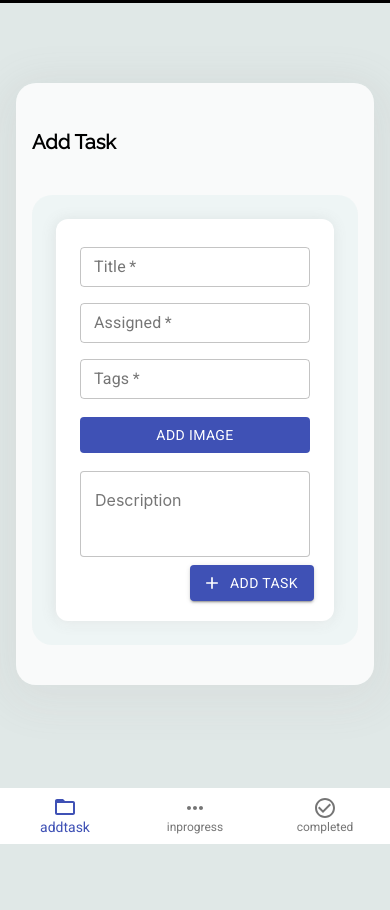
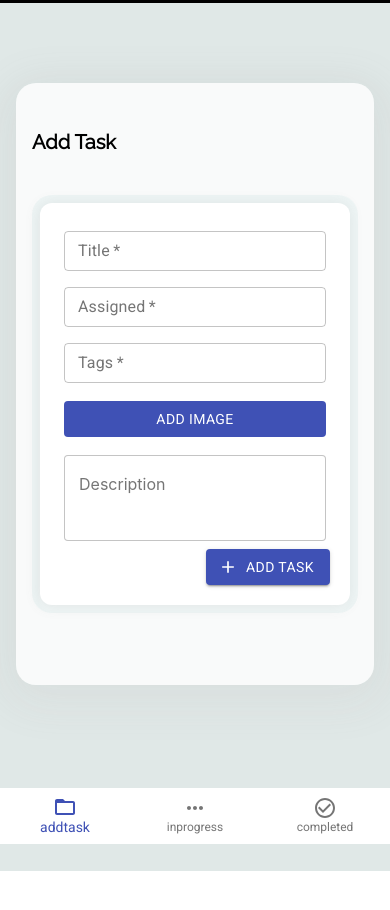
Before and after one commit to lux22/todoList-mern, a React (Create React App) app in the folder client/: page / in a window 390 px wide. Shown: the top 910 px of the page. After the commit the page ends 871 px from the top, so only its background shows below. Built offline with nearby package versions, Linux system fonts and the light colour scheme.

Commit message:
updated changes to mobile resonsive bottom navigation links

```diff
--- a/client/public/index.html
+++ b/client/public/index.html
@@ -26,7 +26,7 @@
     -->
     <title>React App</title>
   </head>
-  <body style="margin: 0px">
+  <body style="margin: 0px; height: 100vh">
     <noscript>You need to enable JavaScript to run this app.</noscript>
     <div id="root"></div>
     <!--
--- a/client/src/app.styles.js
+++ b/client/src/app.styles.js
@@ -3,13 +3,14 @@ import { makeStyles } from "@material-ui/core";
 export const useStyles = makeStyles((theme) => ({
   bgPrimary: {
     background: "#e0e8e7",
-    [theme.breakpoints.up("sm")]: {
-      height: "calc(100vh - 80px)",
-      width: "100%",
-    },
-    [theme.breakpoints.down("sm")]: {
-      height: "100vh",
-      paddingBottom: theme.spacing(5),
-    },
+    minHeight: "calc(100vh - 56px)",
+    // [theme.breakpoints.up("sm")]: {
+    //   height: "calc(100vh - 80px)",
+    //   width: "100%",
+    // },
+    // [theme.breakpoints.down("sm")]: {
+    //   height: "100%",
+    //   paddingBottom: theme.spacing(5),
+    // },
   },
 }));
--- a/client/src/components/BottomNav/BottomNav.js
+++ b/client/src/components/BottomNav/BottomNav.js
@@ -1,24 +1,34 @@
 import React, { useEffect, useState } from "react";
 import { BottomNavigationAction, BottomNavigation } from "@material-ui/core";
-import { useHistory } from "react-router-dom";
+import { useHistory, useLocation } from "react-router-dom";
+// import { usePrevious } from "../../hooks/usePrevious";
 import {
   FolderOpenOutlined,
   CheckCircleOutline,
   MoreHorizOutlined,
 } from "@material-ui/icons";
 import { useStyles } from "./bottomNav.style";
-const BottomNav = () => {
+const BottomNav = ({ id, setCurrentId }) => {
   const classes = useStyles();
   const [value, setValue] = useState("/");
+  const { push } = useHistory();
+  const { pathname } = useLocation();
+
   useEffect(() => {
-    push(`${value}`);
-  }, [value]);
-  const { push } = useHistory();
+    if (pathname === "/" && id) {
+      setValue(pathname);
+      push(pathname);
+    } else {
+      setValue(pathname);
+    }
+  }, [pathname, value, id]);
+
   return (
     <BottomNavigation
       value={value}
       onChange={(event, newValue) => {
         setValue(newValue);
+        push(newValue);
       }}
       showLabels
       className={classes.root}
--- a/client/src/components/Form/Form.js
+++ b/client/src/components/Form/Form.js
@@ -12,11 +12,13 @@ import FileInput from "../FileInput/FileInput";
 import { Add } from "@material-ui/icons";
 import { useStyles } from "./form.style";
 import { taskPost, updateTask } from "../../store/redux/action/taskaction";
+import Alert from "@material-ui/lab/Alert";
 
 const Form = ({ id, history, setCurrentId }) => {
   const classes = useStyles();
   const dispatch = useDispatch();
   const [filepath, setFilePath] = useState(null);
+  const [successMsg, setSuccessMsg] = useState({});
   const [taskData, setNewTask] = useState({
     title: "",
     description: "",
@@ -24,13 +26,18 @@ const Form = ({ id, history, setCurrentId }) => {
     tags: "",
   });
 
-  const taskStore = useSelector((state) =>
-    id ? state.taskReducer.find((item) => item._id === id) : taskData
-  );
+  const { taskReducer } = useSelector((state) => state);
+  const taskStore = id ? taskReducer.find((item) => item._id === id) : taskData;
 
   useEffect(() => {
     setNewTask(taskStore);
-  }, [taskStore, id, setCurrentId]);
+    const timeout = setTimeout(() => {
+      setSuccessMsg({});
+    }, 3000);
+    return () => {
+      clearTimeout(timeout);
+    };
+  }, [taskStore, id, setCurrentId, setSuccessMsg]);
 
   const convertToBase64 = (file) => {
     return new Promise((resolve, reject) => {
@@ -63,23 +70,20 @@ const Form = ({ id, history, setCurrentId }) => {
     const { value, name } = ev.target;
     setNewTask({
       ...taskData,
-      [name]: value,
+      [name]: name === "tags" ? value.split(",") : value,
     });
   };
 
-  const fnTaskFormSubmit = (ev) => {
+  const fnTaskFormSubmit = async (ev) => {
     ev.preventDefault();
-    try {
     if (id) {
-        dispatch(updateTask(id, taskData));
+      dispatch(updateTask(id, taskData)).then((data) => console.log(data));
       history.push("/inprogress");
     } else {
-        dispatch(taskPost(taskData));
+      const data = await dispatch(taskPost(taskData));
+      setSuccessMsg({ ...data });
     }
     clear();
-    } catch (err) {
-      console.log(err);
-    }
   };
 
   const clear = () => {
@@ -87,6 +91,7 @@ const Form = ({ id, history, setCurrentId }) => {
   };
 
   return (
+    <>
       <Paper
         classes={{
           root: classes.paperOuter,
@@ -193,6 +198,16 @@ const Form = ({ id, history, setCurrentId }) => {
           </Box>
         </form>
       </Paper>
+      <Grid container spacing={1}>
+        <Grid item xs={12} sm={6}>
+          {Object.prototype.hasOwnProperty.call(successMsg, "error") ? (
+            <Alert severity="error">{successMsg.error}</Alert>
+          ) : Object.prototype.hasOwnProperty.call(successMsg, "success") ? (
+            <Alert severity="success">{successMsg.success}</Alert>
+          ) : null}
+        </Grid>
+      </Grid>
+    </>
   );
 };
 
--- a/client/src/components/Form/form.style.js
+++ b/client/src/components/Form/form.style.js
@@ -15,7 +15,7 @@ export const useStyles = makeStyles((theme) => ({
 
   paperOuter: {
     background: "#f5f8f8",
-    padding: theme.spacing(3),
+    padding: theme.spacing(1),
     background: "#d9ecec59",
     borderRadius: "20px",
     maxWidth: "500px",
--- a/client/src/components/Main/Main.js
+++ b/client/src/components/Main/Main.js
@@ -10,7 +10,11 @@ const Main = (props) => {
   const [id, setCurrentId] = useState(null);
   return (
     <React.Fragment>
-      <Container>
+      <Container
+        classes={{
+          root: classes.panel_right_root,
+        }}
+      >
         <Grid
           container
           spacing={0}
@@ -18,7 +22,7 @@ const Main = (props) => {
             root: classes.outerContainer,
           }}
         >
-          {isWidthUp("sm", props.width) && (
+          {isWidthUp("md", props.width) && (
             <Grid item xs={12} sm={3} md={3}>
               <Box borderRight={1} className={`${classes.asideWrapper}`}>
                 <Paper
@@ -42,7 +46,7 @@ const Main = (props) => {
               </Box>
             </Grid>
           )}
-          <Grid item xs={12} sm={9} md={9}>
+          <Grid item xs={12} sm={12} md={9} lg={9}>
             <Paper
               className={`${classes.paperRight}`}
               elevation={0}
@@ -53,7 +57,9 @@ const Main = (props) => {
           </Grid>
         </Grid>
       </Container>
-      {isWidthDown("sm", props.width) && <BottomNav />}
+      {isWidthDown("sm", props.width) && (
+        <BottomNav id={id} setCurrentId={setCurrentId} />
+      )}
     </React.Fragment>
   );
 };
--- a/client/src/components/Main/main.styles.js
+++ b/client/src/components/Main/main.styles.js
@@ -16,6 +16,9 @@ export const useStyles = makeStyles((theme) => ({
   paperRight: {
     background: "rgb(255 255 255 / 80%)",
     height: "100%",
+    [theme.breakpoints.down("sm")]: {
+      paddingBottom: theme.spacing(4),
+    },
   },
   asideWrapper: {
     background: "white",
@@ -27,7 +30,13 @@ export const useStyles = makeStyles((theme) => ({
     borderRadius: "20px",
     overflow: "hidden",
     minHeight: "500px",
+    // marginBottom: "150px",
     boxShadow:
       "0px 11px 14px -7px rgb(230 230 230 / 0%), 0px 23px 36px 3px rgb(255 255 255 / 14%), 0px 9px 44px 8px rgb(115 115 115 / 12%)",
   },
+  panel_right_root: {
+    [theme.breakpoints.down("sm")]: {
+      paddingBottom: "calc(56% - 80px)",
+    },
+  },
 }));
--- a/client/src/components/TaskItemCard/TaskItemCard.js
+++ b/client/src/components/TaskItemCard/TaskItemCard.js
@@ -33,7 +33,7 @@ const TaskItemCard = ({
   setDelete,
   ...props
 }) => {
-  // console.log(selectedFile);
+  // console.log(tags);
   const classes = useStyles();
 
   const [toggle, setToggle] = useState(false);
--- a/client/src/store/redux/action/taskaction.js
+++ b/client/src/store/redux/action/taskaction.js
@@ -17,9 +17,11 @@ export const getTaskAction = () => async (dispatch) => {
 export const taskPost = (taskpost) => async (dispatch) => {
   try {
     const { data } = await api.createTask(taskpost);
-    dispatch({ type: action.CREATE_TASk, payload: data });
+    dispatch({ type: action.CREATE_TASk, payload: data.data });
+    return { success: data.success };
   } catch (err) {
-    console.log(err);
+    dispatch(apiError());
+    return { error: err.message };
   }
 };
 
@@ -30,7 +32,7 @@ export const updateTask = (taskId, taskpost) => async (dispatch) => {
     dispatch({ type: action.UPDATE_TASK, payload: data });
   } catch (err) {
     dispatch(apiError());
-    console.log(err);
+    return { error: err.message };
   }
 };
 
@@ -41,6 +43,6 @@ export const deleteTask = (taskId) => async (dispatch) => {
     dispatch({ type: action.UPDATE_TASK, payload: taskId });
   } catch (err) {
     dispatch(apiError());
-    console.log(err);
+    return { error: err.message };
   }
 };
```
Also changed, not shown: 1 other file (tests, documents, lock files or other folders). Lines whose indentation alone changed are shown as unchanged.
